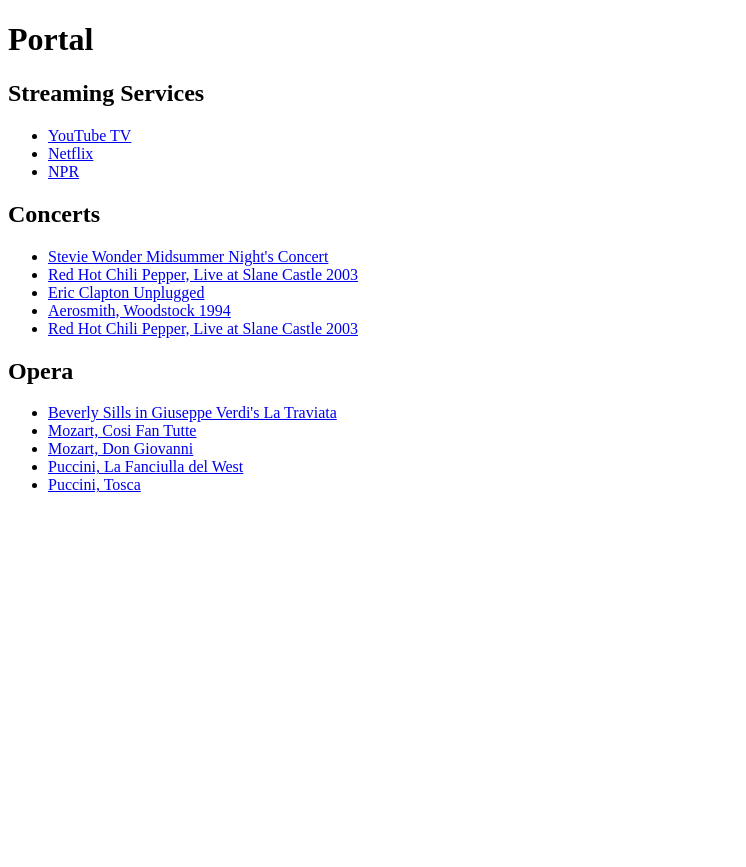
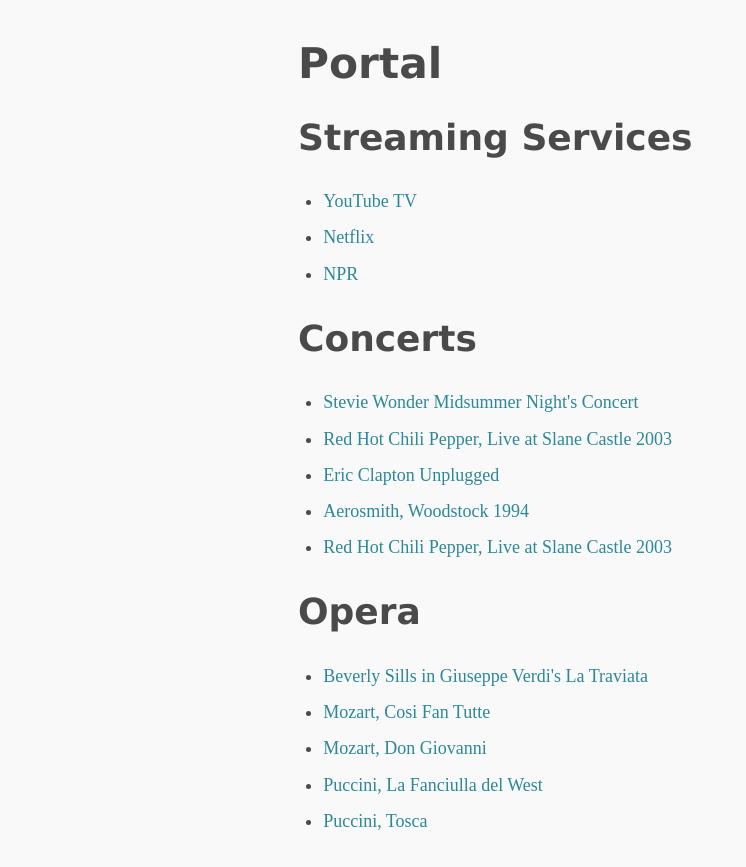
Before and after one commit to jake-bladt/myportal, a plain HTML site: page index.html in a window 1280 px wide. Shown: the whole page, without its empty margins (0-746 px from the left). Before the commit the page ends 800 px from the top, so only its background shows below. Drawn offline with Linux system fonts and the light colour scheme.

Commit message:
link css

```diff
--- a/index.html
+++ b/index.html
@@ -2,6 +2,7 @@
 <html>
   <head>
     <title>Jake's Entertainment Portal</title>
+    <link rel="stylesheet" href="sakura.css" type="text/css">
   </head>
   <body>
     <h1>Portal</h1>
```
